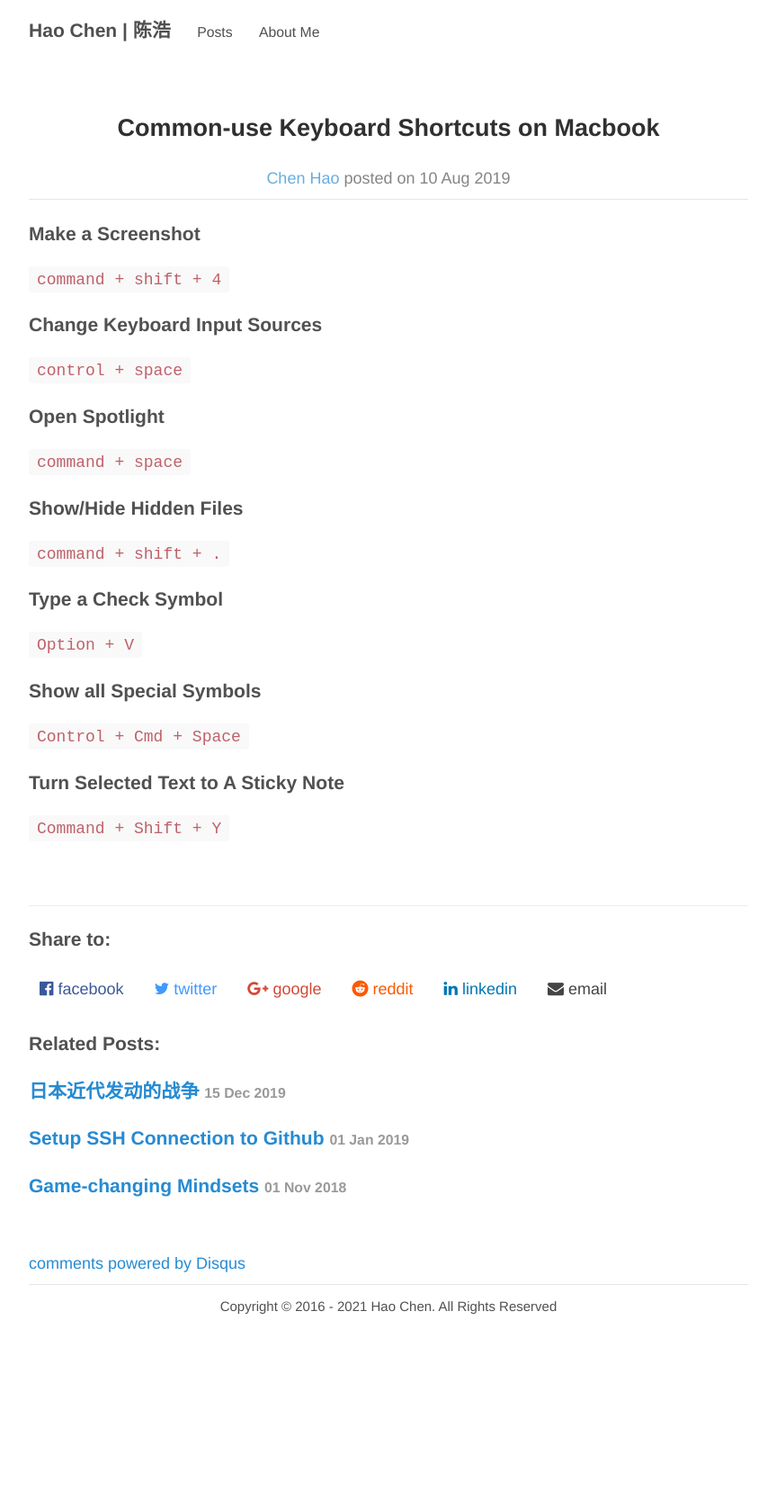
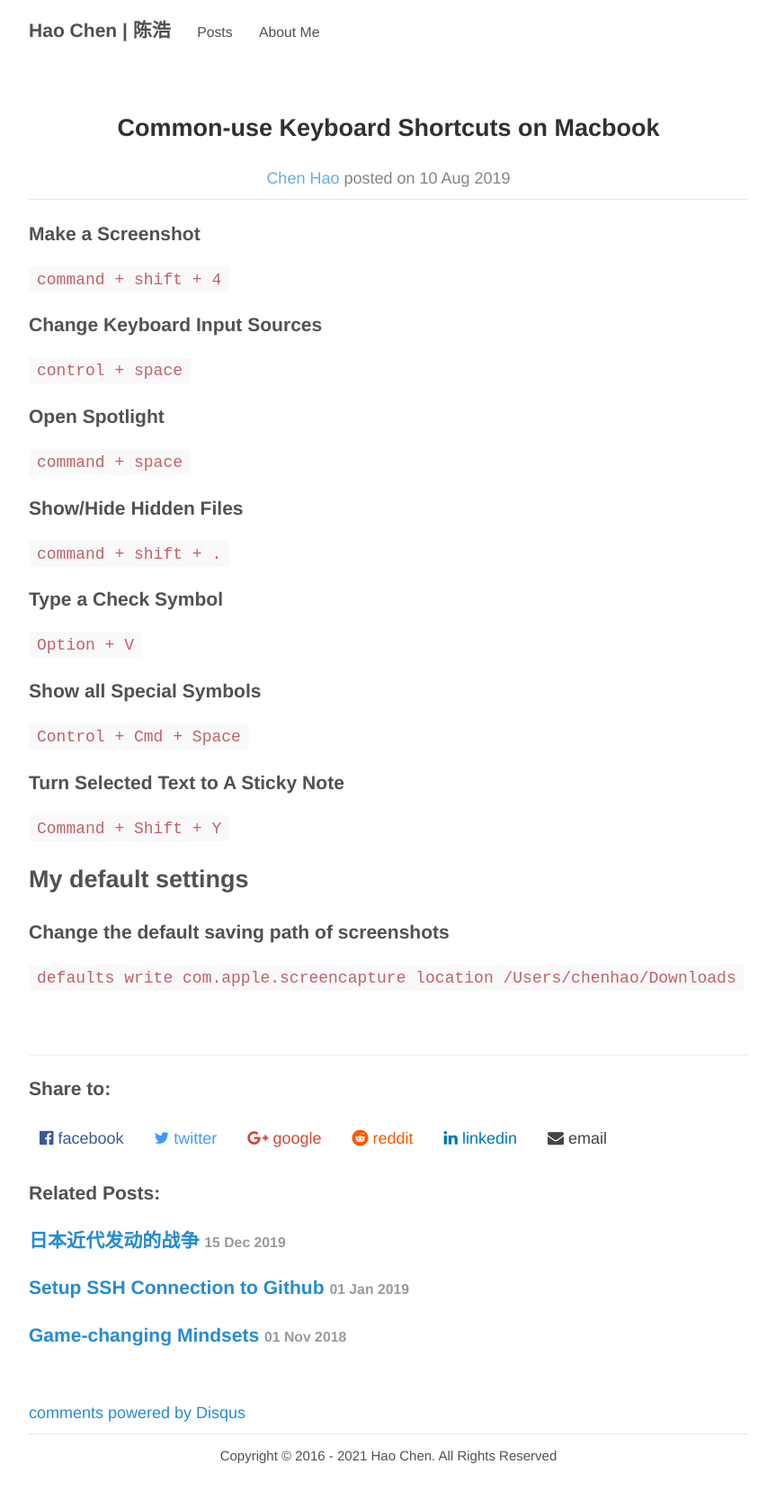
Before and after one commit to haoeric/haoeric.github.io, a Jekyll site: the page built from _posts/Skills/2019-08-10-common-use-macbook-shortcut.md, in a window 1280 px wide. Shown: the whole page at 90% size, without its empty margins (208-1071 px from the left). Built offline with Jekyll 4.4.1, drawn with Linux system fonts in a browser that asks for light colours; comment, search, counter and statistics services are not loaded; before the commit the page ends 1501 px from its top, so only the background shows below that.

Commit message:
build: add screenshot path change setting

```diff
--- a/_posts/Skills/2019-08-10-common-use-macbook-shortcut.md
+++ b/_posts/Skills/2019-08-10-common-use-macbook-shortcut.md
@@ -34,3 +34,11 @@ tags: [macbook, keyboard, shortcut]
 ### Turn Selected Text to A Sticky Note
 
 `Command + Shift + Y`
+
+
+
+## My default settings
+
+### Change the default saving path of screenshots
+
+`defaults write com.apple.screencapture location /Users/chenhao/Downloads`
```
